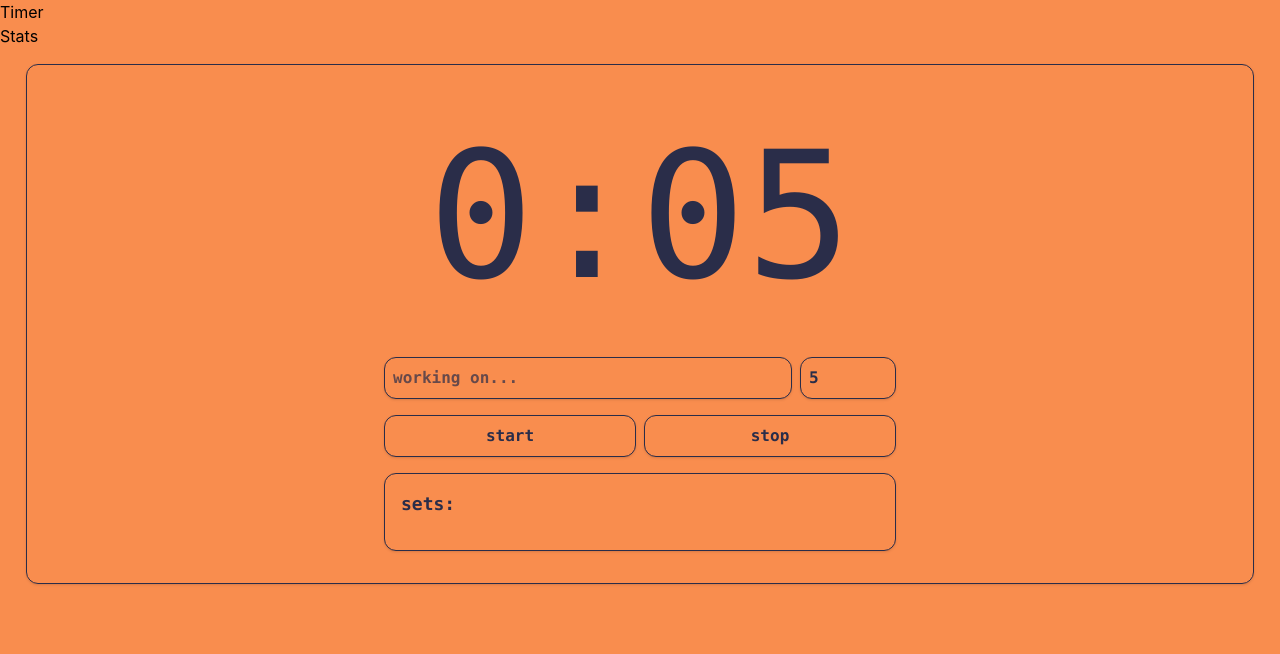
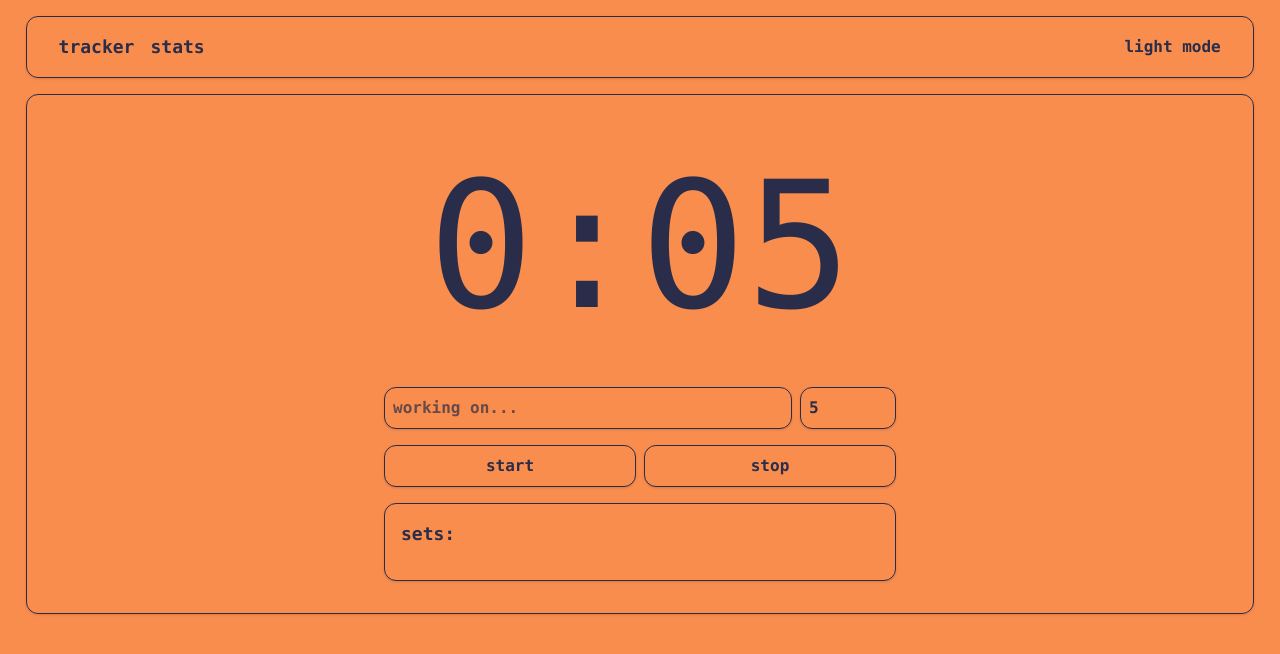
Before and after one commit to shananigans02/haikyuu-timer-tracker-v3, a React (Create React App) app: page /#/ in a window 1280 px wide. Shown: the top 654 px of the page. Built offline with nearby package versions, Linux system fonts and the light colour scheme.

Commit message:
navbar styling updated ~

```diff
--- a/src/NavbarComponent.js
+++ b/src/NavbarComponent.js
@@ -1,14 +1,41 @@
 import React from "react";
 import { Link } from "react-router-dom";
 
-const NavbarComponent = () => {
+const NavbarComponent = ( {setTheme, theme }) => {
+
+    const handleThemeChange = (e) => {
+        const selectedTheme = e.target.value;
+        setTheme(selectedTheme);
+    };
+
+    const baseColor = theme === 'dark' ? 'bg-darkBlue text-customOrange' : 'bg-customOrange text-darkBlue';
+    const borderColor = theme === 'dark' ? 'border-customOrange' : 'border-darkBlue';
+
     return (
-        <nav>
-            <ul>
-                <li><Link to="/">Timer</Link></li>
-                <li><Link to="/stats">Stats</Link></li>
-            </ul>
-        </nav>
+        <nav className={`font-mono shadow flex justify-between items-center py-4 px-8 border rounded-xl mx-[2vw] mt-4 mb-4 ${borderColor}`}>
+            <div className={`flex space-x-4 ${baseColor}`}>
+                <Link
+                    to="/"
+                    className="font-semibold text-lg cursor-pointer"
+                >
+                    tracker
+                </Link>
+                <Link
+                    to="/stats"
+                    className="font-semibold text-lg cursor-pointer"
+                >
+                    stats
+                </Link>
+            </div>
+        <select
+            value={theme}
+            onChange={handleThemeChange}
+            className={`appearance-none bg-transparent font-semibold cursor-pointer ${baseColor}`}
+        >
+            <option value="light">light mode</option>
+            <option value="dark">dark mode</option>
+        </select>
+    </nav>
     );
 }
 
```
